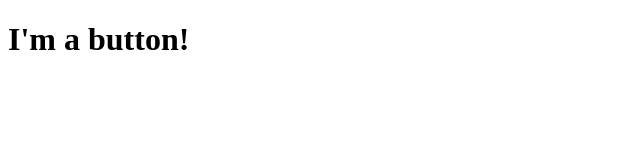
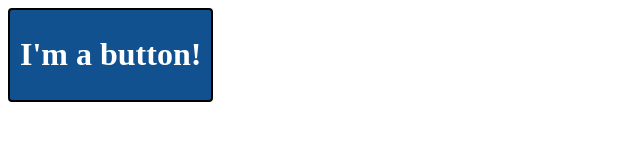
Before and after one commit to snailbites/cssdevconf, a website: page app/index.html in a window 1280 px wide. Shown: the whole page, without its empty margins (0-640 px from the left). Drawn offline with nearby package versions, Linux system fonts and the light colour scheme; files that its build step writes are made by us from their sources; files whose address does not match are found by name.

Commit message:
cant think because im presenting

```diff
--- a/app/styles/main.scss
+++ b/app/styles/main.scss
@@ -1,2 +1,29 @@
 // bower:scss
 // endbower
+
+.btn {
+  border-radius: 4px;
+  padding: 5px 10px;
+  display: inline-block;
+  text-align: center;
+  vertical-align: middle;
+  white-space: nowrap;
+
+  background-color: #125190;
+  color: white;
+
+  border-width: 2px;
+  border-style: solid;
+  border-color: black;
+
+  transition: background .2s ease, border-color .2s ease;
+  cursor: pointer;
+
+  &:hover {
+    background-color: #125A90;
+  }
+
+  &:focus {
+    background-color: #125090;
+  }
+}
```
Also changed, not shown: dist/styles/main.css.
